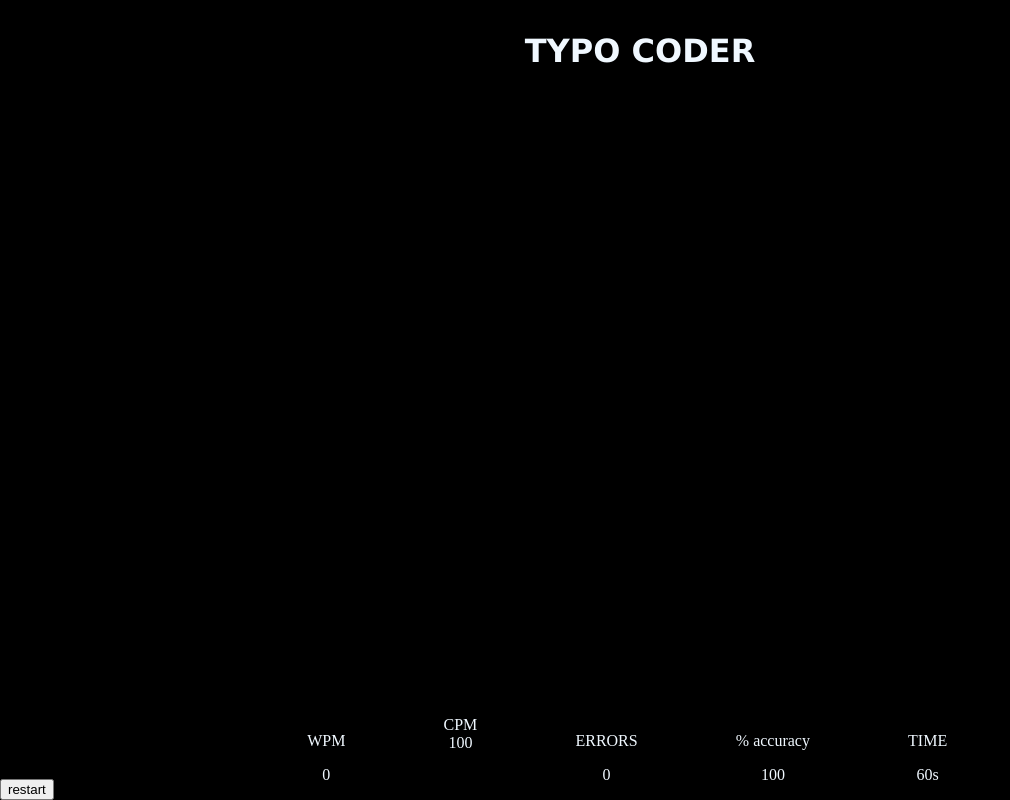
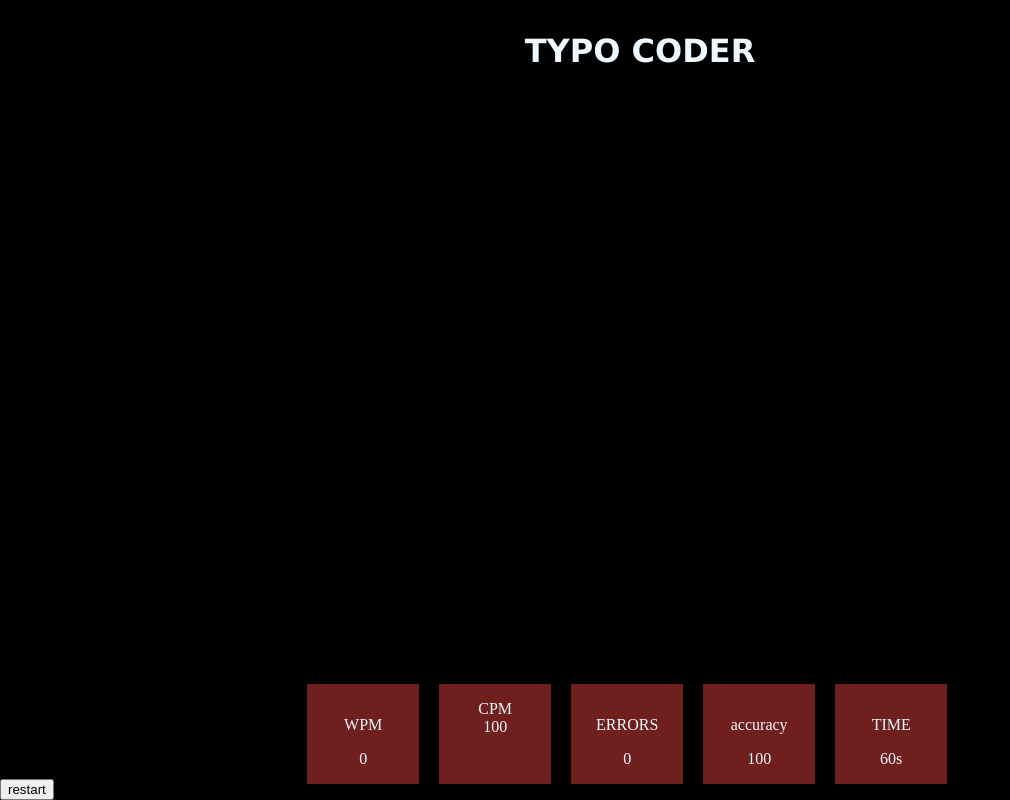
Before and after one commit to Satyapriyo/TYPO_CODER, a plain HTML site: page index.html in a window 1280 px wide. Shown: the whole page, without its empty margins (0-1010 px from the left). Drawn offline with Linux system fonts and the light colour scheme.

Commit message:
fixed accuracy issue

```diff
--- a/index.html
+++ b/index.html
@@ -25,7 +25,7 @@
       <div id="final_ans">
         <div class="wpm">
           <p class="header_text">WPM</p>
-          <div id="curr_wpm">0</div>
+          <div class="curr_wpm">0</div>
         </div>
         <div class="cpm">
           <div class="header_text">CPM</div>
@@ -36,7 +36,7 @@
           <div id="curr_errors">0</div>
         </div>
         <div class="accuracy">
-          <p>% accuracy</p>
+          <p class="header_text">accuracy</p>
           <div id="curr_accuracy">100</div>
         </div>
         <div class="timer">
--- a/index.js
+++ b/index.js
@@ -125,15 +125,12 @@ function resetValues() {
   characterTyped = 0;
   quoteNo = 0;
   input_area.disabled = false;
-
   input_area.value = "";
   quote_text.textContent = "Click on the area below to start the game.";
   accuracy_text.textContent = 100;
   timer_text.textContent = timeLeft + "s";
   error_text.textContent = 0;
   restart_btn.style.display = "none";
-  cpm_group.style.display = "none";
-  wpm_group.style.display = "none";
 }
 function updateTimer() {
   if (timeLeft > 0) {
@@ -148,12 +145,12 @@ function updateTimer() {
     finishGame();
   }
 }
-
 function finishGame() {
   // stop the timer
   clearInterval(timer);
 
   // disable the input area
+  input_area.value ="";
   input_area.disabled = true;
 
   // show finishing text
@@ -164,7 +161,7 @@ function finishGame() {
 
   // calculate cpm and wpm
   cpm = Math.round((characterTyped / timeElapsed) * 60);
-  wpm = Math.round((characterTyped / 5 / timeElapsed) * 60);
+  wpm = Math.round(((characterTyped / 5) / timeElapsed) * 60);
 
   // update cpm and wpm text
   cpm_text.textContent = cpm;
--- a/style.css
+++ b/style.css
@@ -64,6 +64,12 @@ button {
   align-items: center;
   justify-content: center;
 }
-.cpm.wpm {
+
+.cpm  .wpm {
   display: none;
 }
+.cpm , .wpm, .errors ,.accuracy ,.timer{
+  background: #701f1f;
+  width: 5rem;
+  padding: 1rem;
+}
```
